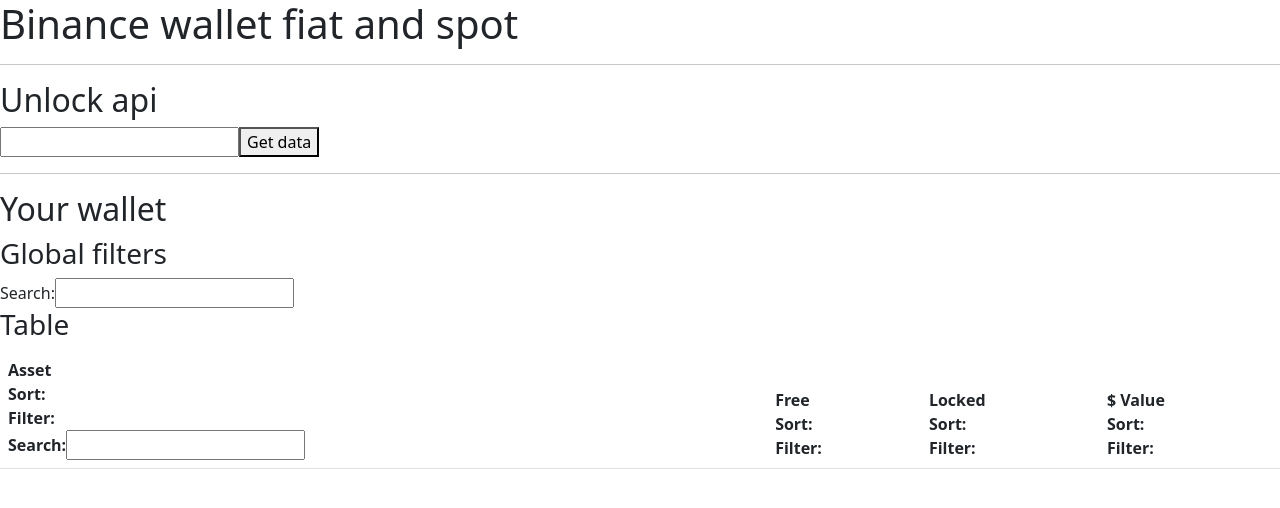
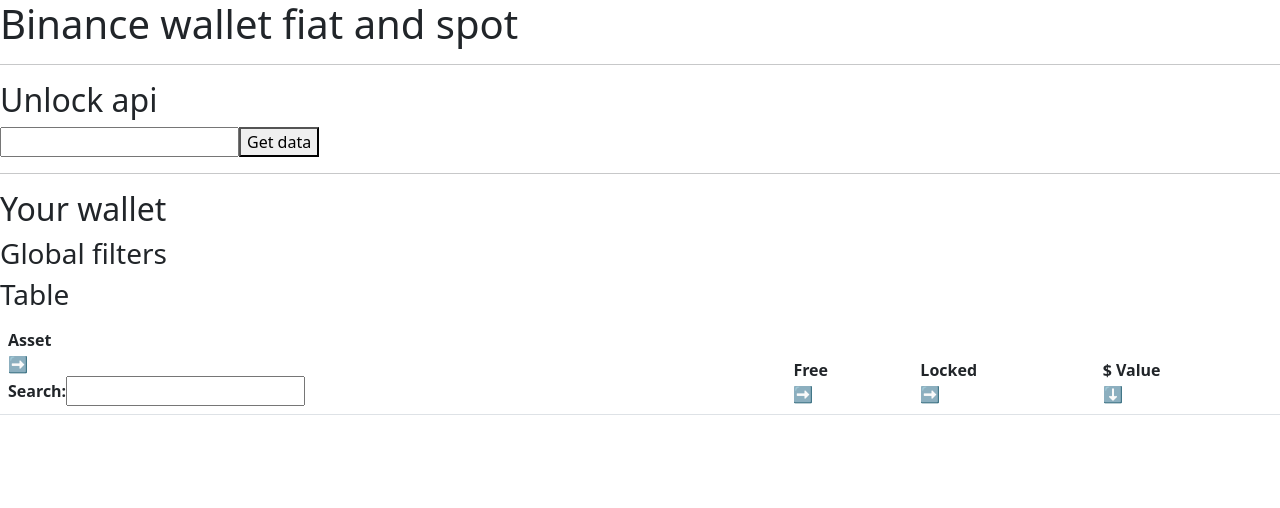
Before and after one commit to cryptotools-xyz/binance-wallet-fiat-spot-web-app, a React (Create React App) app: page / in a window 1280 px wide. Shown: the top 508 px of the page. Built offline with nearby package versions, Linux system fonts and the light colour scheme.

Commit message:
Remove global filter & allow default sorting

```diff
--- a/src/components/ReactTable.tsx
+++ b/src/components/ReactTable.tsx
@@ -1,8 +1,7 @@
 // @ts-nocheck
 import React, { useMemo } from "react";
 import "bootstrap/dist/css/bootstrap.css";
-import { useTable, useGlobalFilter, useFilters, useSortBy } from "react-table";
-import { GlobalFilter } from "./GlobalFilter";
+import { useTable, useFilters, useSortBy } from "react-table";
 import { SearchAssetFilter } from "./SearchAssetFilter";
 
 type Props = {
@@ -32,27 +31,22 @@
                 disableFilters: true,
             },
             {
+                id: "value",
                 Header: "$ Value",
                 accessor: (row) => {
 
                     const tickerPrice = props.tickerPrices.find((tickerPrice) => tickerPrice.symbol === (row.asset + "USDT"));
 
-                    if(tickerPrice) {
-                        return <div>{tickerPrice.symbol} {tickerPrice.price}</div>;
+                    if (tickerPrice) {
+                        return row.free * tickerPrice.price;
                     }
 
-                    return <div>undef</div>;
+                    return 0;
                 },
                 disableFilters: true,
             },
+
         ],
-        []
-    );
-
-    const defaultColumn = useMemo(
-        () => ({
-            Filter: SearchAssetFilter,
-        }),
         []
     );
 
@@ -62,16 +56,20 @@
         headerGroups,
         rows,
         prepareRow,
-        state,
-        setGlobalFilter,
-    } = useTable({ columns, data: props.data, defaultColumn }, useFilters, useGlobalFilter, useSortBy);
-
-    const { globalFilter } = state;
+    } = useTable({
+        columns, data: props.data, initialState: {
+            sortBy: [
+                {
+                    id: "value",
+                    desc: true
+                }
+            ]
+        }
+    }, useFilters, useSortBy);
 
     return (
         <>
             <h3>Global filters</h3>
-            <GlobalFilter filter={globalFilter} setFilter={setGlobalFilter} />
 
             <h3>Table</h3>
             <table {...getTableProps()} className="table">
@@ -84,10 +82,10 @@
                                         {column.render("Header")}
                                     </div>
                                     <div>
-                                        Sort: {column.isSorted ? (column.isSortedDesc ? " ⬇️" : " ⬆️") : null}
+                                        {column.isSorted ? (column.isSortedDesc ? " ⬇️" : " ⬆️") : " ➡️"}
                                     </div>
                                     <div>
-                                        Filter: {column.canFilter ? column.render("Filter") : null}
+                                        {column.canFilter ? column.render("Filter") : null}
                                     </div>
                                 </th>
                             ))}
```
